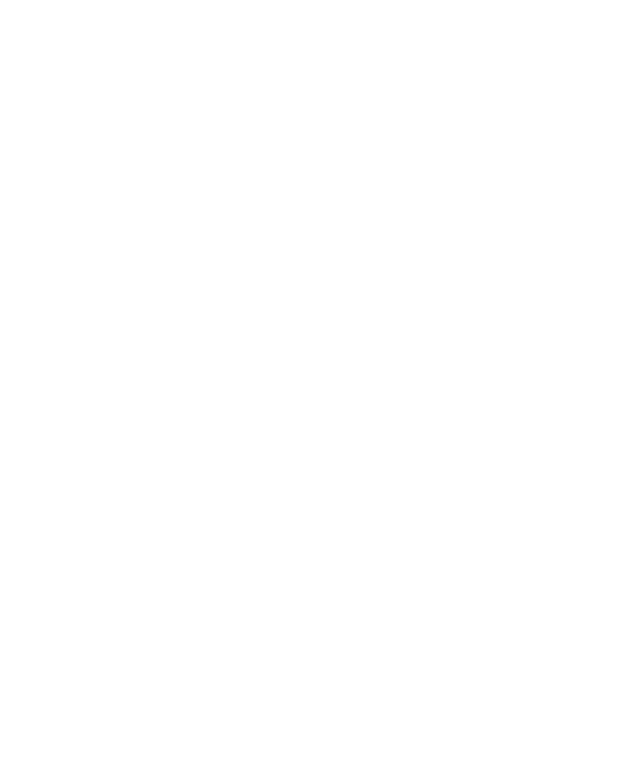
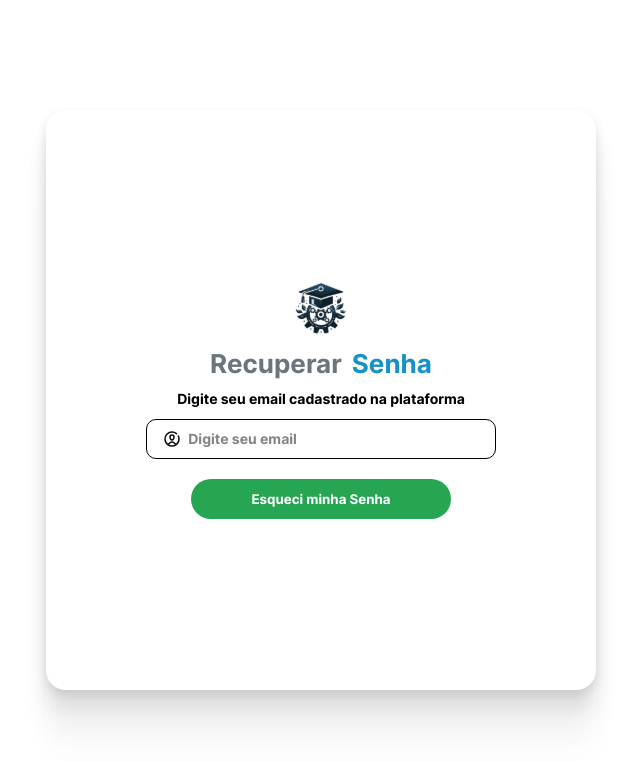
Before and after one commit to BSI-IFBaiano/edusphere-web-app, an Angular app: page /forget-password in a window 1280 px wide. Before the commit this address led to /. Shown: the top 762 px of the page, without its empty margins (319-959 px from the left). Built offline with nearby package versions, Linux system fonts and the light colour scheme.

Commit message:
feat: Update login component with forget password link
The login component HTML file was modified to update the forget password link. It now navigates to the "forget-password" route instead of the home route.

```diff
--- /dev/null
+++ b/src/app/shared/services/forget-password/forget-password.service.ts
@@ -0,0 +1,36 @@
+import { Injectable } from '@angular/core';
+import { HttpClient } from '@angular/common/http';
+import { environment } from '../../../../environments/environment';
+import GetClientIp from '../get-client-ip/get-client-ip';
+
+@Injectable({
+  providedIn: 'root'
+})
+
+export class ForgetPasswordService {
+
+  private apiUrl = environment.apiUrl;
+  private getClientIp: any;
+
+  constructor(private http: HttpClient) {
+    this.getClientIp = new GetClientIp(http);
+  }
+
+  forgotPassword(email_recovery: string) {
+    this.setIpOnLocalStorage();
+    const ip = localStorage.getItem('ip');
+    return this.http.post(
+      `${this.apiUrl}user/forgot-password`,
+      {
+        ip,
+        email_recovery,
+      },
+      { observe: 'response' }
+    );
+  }
+
+  setIpOnLocalStorage() {
+    this.getClientIp.verifyIp();
+  }
+
+}
--- /dev/null
+++ b/src/app/shared/services/get-client-ip/get-client-ip.ts
@@ -0,0 +1,21 @@
+import { HttpClient } from '@angular/common/http';
+import { Injectable } from '@angular/core';
+@Injectable({
+    providedIn: 'root',
+  })
+
+export default class GetClientIp {
+
+
+    constructor(private http: HttpClient) {}
+
+    verifyIp(): Promise<string>{
+        let ip : any = null;
+
+        this.http.get('https://api.ipify.org?format=json').subscribe((response: any) => {
+            localStorage.setItem('ip', response.ip);
+        });
+
+        return ip;
+    }
+}
--- /dev/null
+++ b/src/app/shared/views/forget-password/forget-password.component.css
@@ -0,0 +1,104 @@
+@font-face {
+    font-family: "Inter-Bold";
+    src: url("../../../../assets/fonts/Inter-Bold.ttf") format("truetype");
+  }
+
+  .login-container {
+    display: flex;
+    flex-direction: column;
+    justify-content: center;
+    align-items: center;
+    width: 100%;
+    height: 100vh;
+    background: #fff;
+  }
+
+  .form-container {
+    display: flex;
+    flex-direction: column;
+    justify-content: center;
+    gap: 12px;
+    align-items: center;
+    width: 550px;
+    height: 580px;
+    flex-shrink: 0;
+    border-radius: 20px;
+    background: #fff;
+    box-shadow: 0px 110px 31px 0px rgba(87, 87, 87, 0),
+      0px 70px 28px 0px rgba(87, 87, 87, 0.02),
+      0px 40px 24px 0px rgba(87, 87, 87, 0.07),
+      0px 18px 18px 0px rgba(87, 87, 87, 0.12),
+      0px 4px 10px 0px rgba(87, 87, 87, 0.14);
+  }
+
+  .form-container h2 {
+    margin: 0;
+  }
+  .form-container p {
+    opacity: 0px;
+    font-family: Inter-Bold;
+    font-size: 14px;
+    font-weight: 600;
+    line-height: 16.94px;
+    text-align: left;
+  }
+
+  .title-first-part {
+    color: #6c747e;
+    text-align: center;
+    font-family: "Inter-Bold";
+    font-size: 26px;
+    font-style: normal;
+    font-weight: 700;
+    line-height: normal;
+  }
+
+  .title-second-part {
+    color: #1791c8;
+    font-family: "Inter-Bold";
+    font-size: 26px;
+    font-style: normal;
+    font-weight: 700;
+    line-height: normal;
+  }
+
+  .input-container {
+    display: flex;
+    justify-content: center;
+    align-items: center;
+    flex-direction: column;
+    gap: 20px;
+  }
+
+  .span-checkbox {
+    color: #000;
+    text-align: center;
+    font-family: "Inter-Bold";
+    font-size: 14px;
+    font-style: normal;
+    font-weight: 600;
+    line-height: 140%;
+  }
+  .div-button {
+    display: flex;
+    justify-content: center;
+    align-items: center;
+    margin-top: 15px;
+  }
+
+  .button {
+    display: flex;
+    width: 260px;
+    height: 40px;
+    padding: 12px 8px;
+    justify-content: center;
+    align-items: center;
+    gap: 10px;
+    flex-shrink: 0;
+    border-radius: 20px;
+    background: #26A653;
+    border: none;
+    color: white;
+    cursor: pointer;
+    font-family: 'Inter-Bold';
+}
--- /dev/null
+++ b/src/app/shared/views/forget-password/forget-password.component.html
@@ -0,0 +1,25 @@
+<div class="login-container">
+    <form class="form-container" [formGroup]="forgotPasswordForm">
+      <img src="assets/images/logo.svg" alt="Logo" class="logo" />
+      <h2>
+        <span style="margin-right: 10px" class="title-first-part">Recuperar</span>
+        <span class="title-second-part">Senha</span>
+      </h2>
+      <p>Digite seu email cadastrado na plataforma</p>
+      <div class="input-container">
+        <div class="form-group">
+          <app-input-login [props]="{
+                type: 'email',
+                placeholder: 'Digite seu email',
+                id: 'email',
+                name: 'email',
+                inputName: 'email',
+                class: 'input',
+                required: true,
+                value: '',
+              }" formControlName="email" />
+        </div>
+        <button (submit)="submit()" class="button">Esqueci minha Senha</button>
+      </div>
+    </form>
+  </div>
--- /dev/null
+++ b/src/app/shared/views/forget-password/forget-password.component.ts
@@ -0,0 +1,95 @@
+import { Component, EventEmitter, Output } from '@angular/core';
+import { InputLoginComponent } from '../../../shared/components/input-login/input-login.component';
+import { ButtonComponent } from '../../../shared/components/button/button.component';
+import { FormGroup, FormControl, ReactiveFormsModule, Validators } from '@angular/forms';
+import { ForgetPasswordService } from '../../services/forget-password/forget-password.service';
+import { ToastrNotificationService } from '../../services/toastr/toastr.service';
+import { HttpErrorResponse, HttpResponse } from '@angular/common/http';
+
+@Component({
+  selector: 'app-forget-password',
+  standalone: true,
+  imports: [InputLoginComponent, ForgetPasswordComponent, ReactiveFormsModule],
+  templateUrl: './forget-password.component.html',
+  styleUrl: './forget-password.component.css'
+})
+export class ForgetPasswordComponent {
+
+  [x: string]: any;
+  forgotPasswordForm!: FormGroup;
+
+  @Output('submit') onSubmit = new EventEmitter();
+
+  constructor(
+    private forgotPasswordService: ForgetPasswordService,
+    private toastrNotificationService: ToastrNotificationService
+  ) {
+    this.forgotPasswordForm = new FormGroup({
+      email: new FormControl('', [Validators.required, Validators.email]),
+    });
+  }
+
+  public submit() {
+    if (!this.isValidForm()) {
+      return;
+    }
+    if (!this.emailHasValidFormat()) {
+      this.toastrNotificationService.showError(
+        'O email informado não é válido.',
+        'error'
+      );
+      return;
+    }
+    console.log(this.forgotPasswordForm.value.email);
+    this.sendEmail();
+  }
+
+  public emailHasValidFormat(): boolean {
+    const email = this.forgotPasswordForm.value.email;
+
+    const emailRegex = new RegExp(
+      /^\w+([\.-]?\w+)*@\w+([\.-]?\w+)*(\.\w{2,3})+$/
+    );
+
+    return emailRegex.test(email);
+  }
+
+  public isValidForm() {
+    if (this.forgotPasswordForm.value.email == '') {
+      this.toastrNotificationService.showError(
+        'O campo de email não pode ser vazio.',
+        'error'
+      );
+      return false;
+    }
+    return true;
+  }
+
+  public sendEmail() {
+    this.forgotPasswordService
+      .forgotPassword(this.forgotPasswordForm.value.email)
+      .toPromise()
+      .then((response: HttpResponse<Object> | undefined) => {
+        if (response?.status == 200 || response?.status == 201) {
+          this.toastrNotificationService.showSuccess(
+            'Verifique seu email para redefinir sua senha.',
+            'success'
+          );
+        }
+      })
+      .catch((error: any) => {
+        if (error.status >= 400 && error.status < 500) {
+          this.toastrNotificationService.showError(
+            `${error.error.error}`,
+            'error'
+          );
+        }
+        if (error.status >= 500) {
+          this.toastrNotificationService.showError(
+            'Erro interno no servidor.',
+            'error'
+          );
+        }
+      });
+  }
+}
--- a/src/app/shared/views/login/login.component.html
+++ b/src/app/shared/views/login/login.component.html
@@ -31,7 +31,7 @@
             }" formControlName="password" />
         </div>
         <div class="links-container">
-          <a routerLink="/">Esqueceu sua senha?</a>
+          <a routerLink="/forget-password">Esqueceu sua senha?</a>
         </div>
       </div>
       <div class="div-button">
```
Also changed, not shown: src/app/modules/user-portal/app.routes.ts (+4 -3 lines), 2 other files (tests, documents, lock files or other folders).
